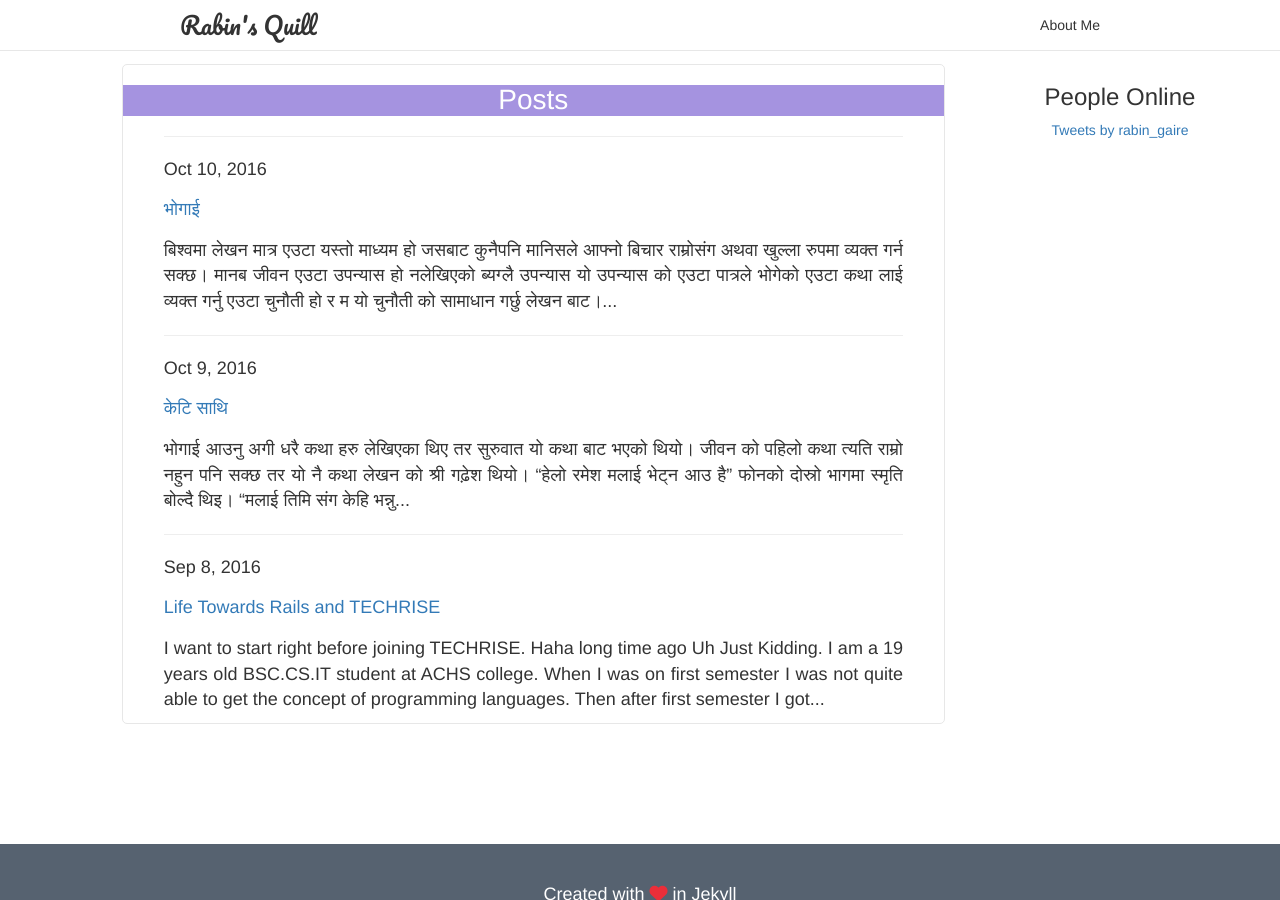
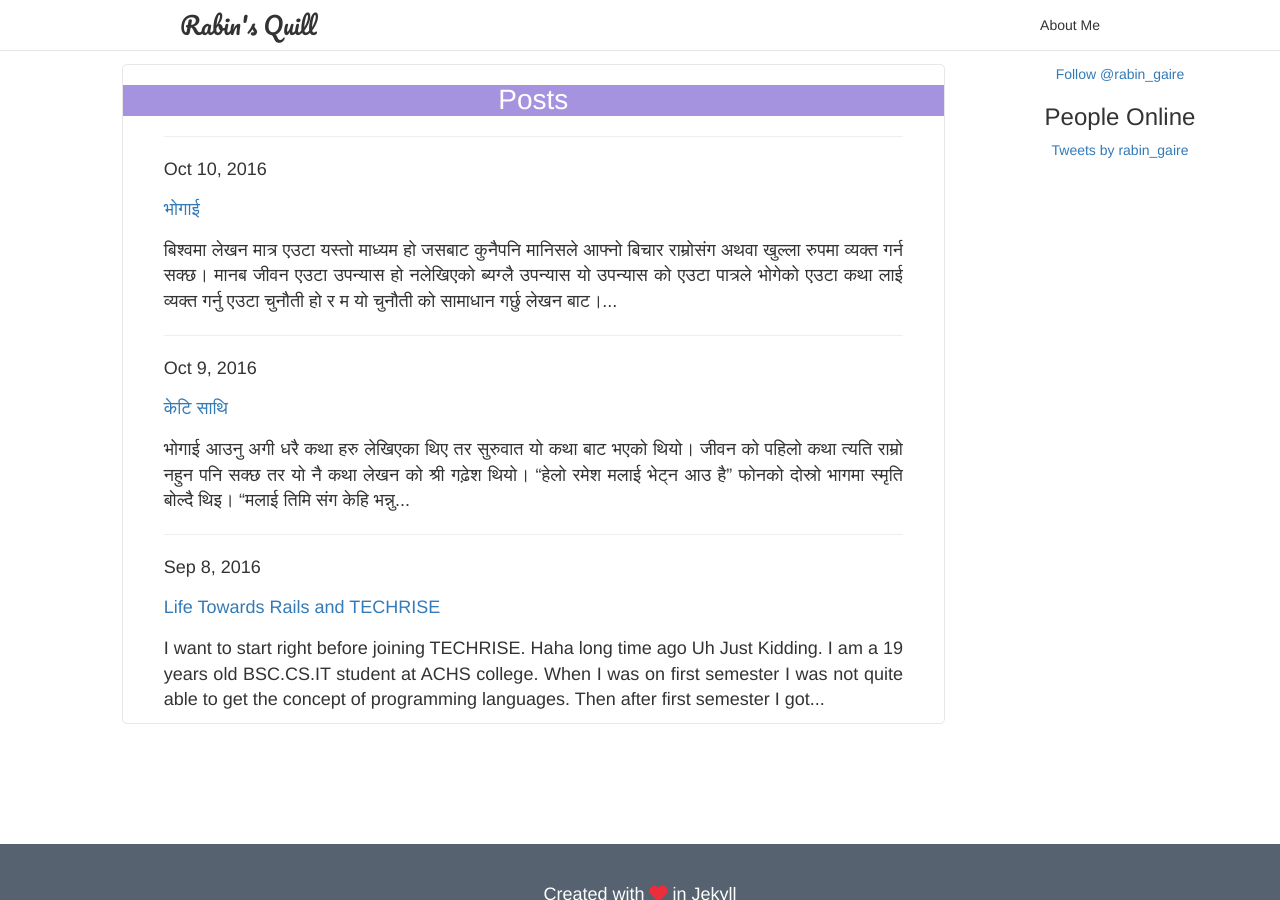
Before and after one commit to rabingaire/rabingaire.github.io, a Jekyll site: the page built from index.html, in a window 1280 px wide and 900 px high. Built offline with Jekyll 4.4.1, drawn with Linux system fonts in a browser that asks for light colours; nearby versions of some CDN libraries; a script that is not in the unit is left out; comment, search, counter and statistics services are not loaded.

Commit message:
minor changes

```diff
--- a/_layouts/default.html
+++ b/_layouts/default.html
@@ -11,6 +11,7 @@
         {{ content }}
       </div>
       <div class="col-md-3 text-center">
+        {% include twitter_follow_button.html %}
         {% include livefeed.html %}
         {% include twitter_embedded.html %}
       </div>
```
